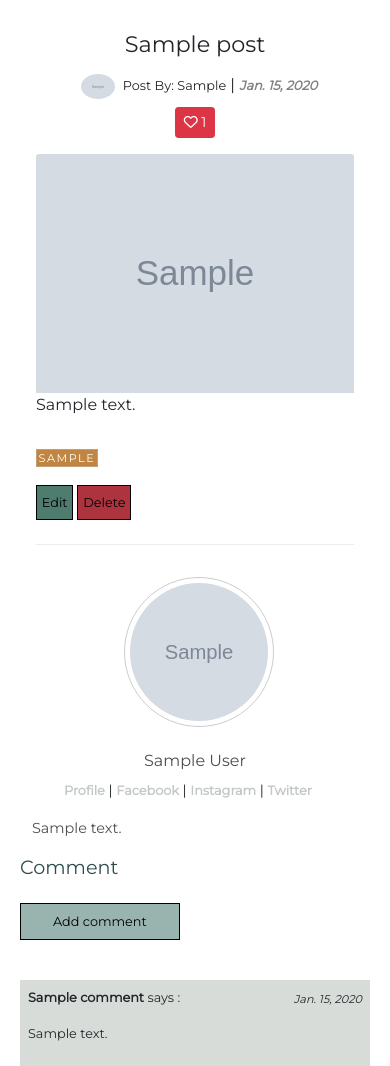
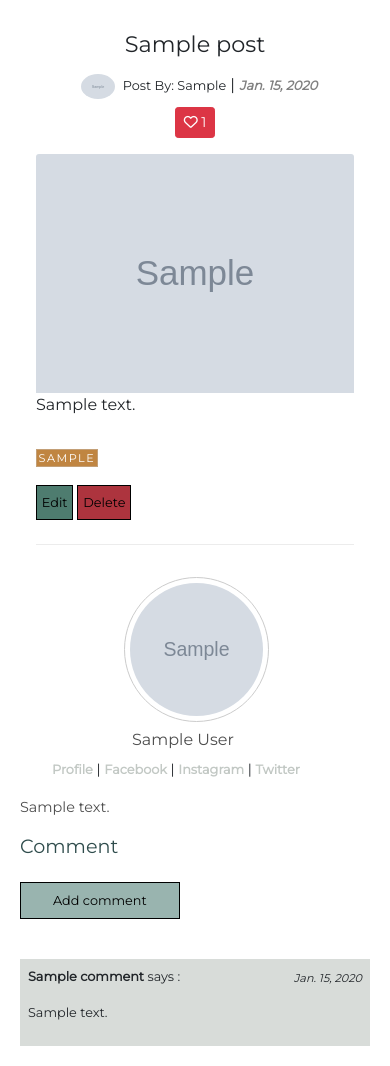
Before and after one commit to Code-Institute-Submissions/biareiam-travellifestyleblog_JulyResub, a Django app: page /post/1 in a window 390 px wide. Shown: the part 83-1149 px from the top of the page. Run offline with Django 3.2, Linux system fonts and the light colour scheme; a user stored in the database is signed in; tables that the repository leaves empty hold one stand-in row (values such as "Sample post"); grey boxes marked "Sample" are stand-in pictures; some libraries are stand-ins or nearby versions.

Commit message:
adjusting responsiviness of the profile on the articles page

```diff
--- a/static/css/style.css
+++ b/static/css/style.css
@@ -481,8 +481,8 @@ body {
 }
 
 .img-circle-2 {
-    width: 150px;
-    height: 150px;
+    width: 145px;
+    height: 145px;
     border-radius: 50%;
     margin-top: 2rem;
     border: 1px solid #ccc;
@@ -1505,12 +1505,8 @@ a {
         margin-top: 0;
     }
 
-    .col-md-10 {
-        flex: 0 0 auto;
-        width: 80%;
-        padding-left: 3rem;
-        margin-top: -2rem;
-    }
+
+
 
     .img-circle-2 {
         margin-top: 0;
@@ -1547,10 +1543,7 @@ a {
         padding-left: 0;
     }
 
-    .col-md-10 {
-        padding-left: 4.5rem;
-        margin-top: -3rem;
-    }
+
 
     .img-circle-2 {
         margin-top: -1rem;
@@ -2468,8 +2461,7 @@ a {
 
     .col-md-10 {
         width: 100%;
-        margin-top: 1rem;
-        padding-left: 1.5rem;
+
     }
 
     .media-heading {
@@ -2638,6 +2630,7 @@ a {
 
     .links {
         margin-left: -2rem;
+        text-align: center;
     }
 
     .date i {
--- a/templates/article_detail.html
+++ b/templates/article_detail.html
@@ -53,7 +53,7 @@
                             <!-- If the post does not have an image, a default one will be displayed instead -->
                             {% if "placeholder" in post.image.url %}
                             <a href="{% url 'article-detail' post.pk  %}" class="post-link"><img class="card-img-top"
-                                    src="https://reactnativecode.com/wp-content/uploads/2018/02/Default_Image_Thumbnail.png"
+                                    src="https://climate.onep.go.th/wp-content/uploads/2020/01/default-image.png"
                                     alt="defalt profile image"></a>
                             {% else %}
                             <a href="{% url 'article-detail' post.pk  %}" class="post-link"><img class="card-img-top"
@@ -81,28 +81,34 @@
                     </div>
                 </div>
             </div>
-            <div class="col-md-2 col-sm-12">
+        </div>
+        <div class="row">
+            <div class="col-md-2">
                 <div class="blog-author">
-                    <div class="media-object pull-left">
+                    <div class="media-object">
                         <!-- If the user does not have a profile picture, a default one will be displayed instead -->
                         {% if "placeholder" in post.author.profile.profile_pic.url %}
                         <div class="circle-image">
                             <div class="media-object pull-left"><a href="{% url 'profile' post.author.profile.id %}">
-                                    <img src="https://reactnativecode.com/wp-content/uploads/2018/02/Default_Image_Thumbnail.png"
-                                        class="img-circle-2" alt="post author"></a>
+                                    <img src="https://www.odeliver.net/images/members/default.png" class="img-circle-2"
+                                        alt="post author"></a>
+                            </div>
                         </div>
                     </div>
                     {% else %}
                     <div class="circle-image">
-                            <a href="{% url 'profile' post.author.profile.id %}">
+                        <div class="media-object pull-left"><a href="{% url 'profile' post.author.profile.id %}">
                                 <img src="{{ post.author.profile.profile_pic.url }}" class="img-circle-2"
                                     alt="post's author"></a>
                         </div>
+
                     </div>
                     {% endif %}
                 </div>
             </div>
-            <div class="col-md-10 col-sm-12">
+        </div>
+        <div class="row">
+            <div class="col-md-10">
                 <h3 class="media-heading hover-underline-animation">
                     {{ post.author.first_name }} {{ post.author.last_name}}
                 </h3>
@@ -124,7 +130,7 @@
             </div>
         </div>
     </div>
-
+</div>
 <div class="container bootstrap  bootdey">
     <div class="blog-comment">
         <h3 class="text-success">Comment</h3>
--- a/templates/base.html
+++ b/templates/base.html
@@ -75,6 +75,7 @@
                             {% if user.profile.id %}
                             <li><a class="dropdown-item" href="{% url 'profile' user.profile.id %}">Profile
                                     Page</a></li>
+                            <li><a class="dropdown-item drop" href="{% url 'my_posts' %}">My Posts</a>
                             <li><a class="dropdown-item" href="{% url 'edit_profile' user.profile.id %}">Edit
                                     Profile</a></li>
                             {% endif %}
```
Lines whose indentation alone changed are shown as unchanged.
